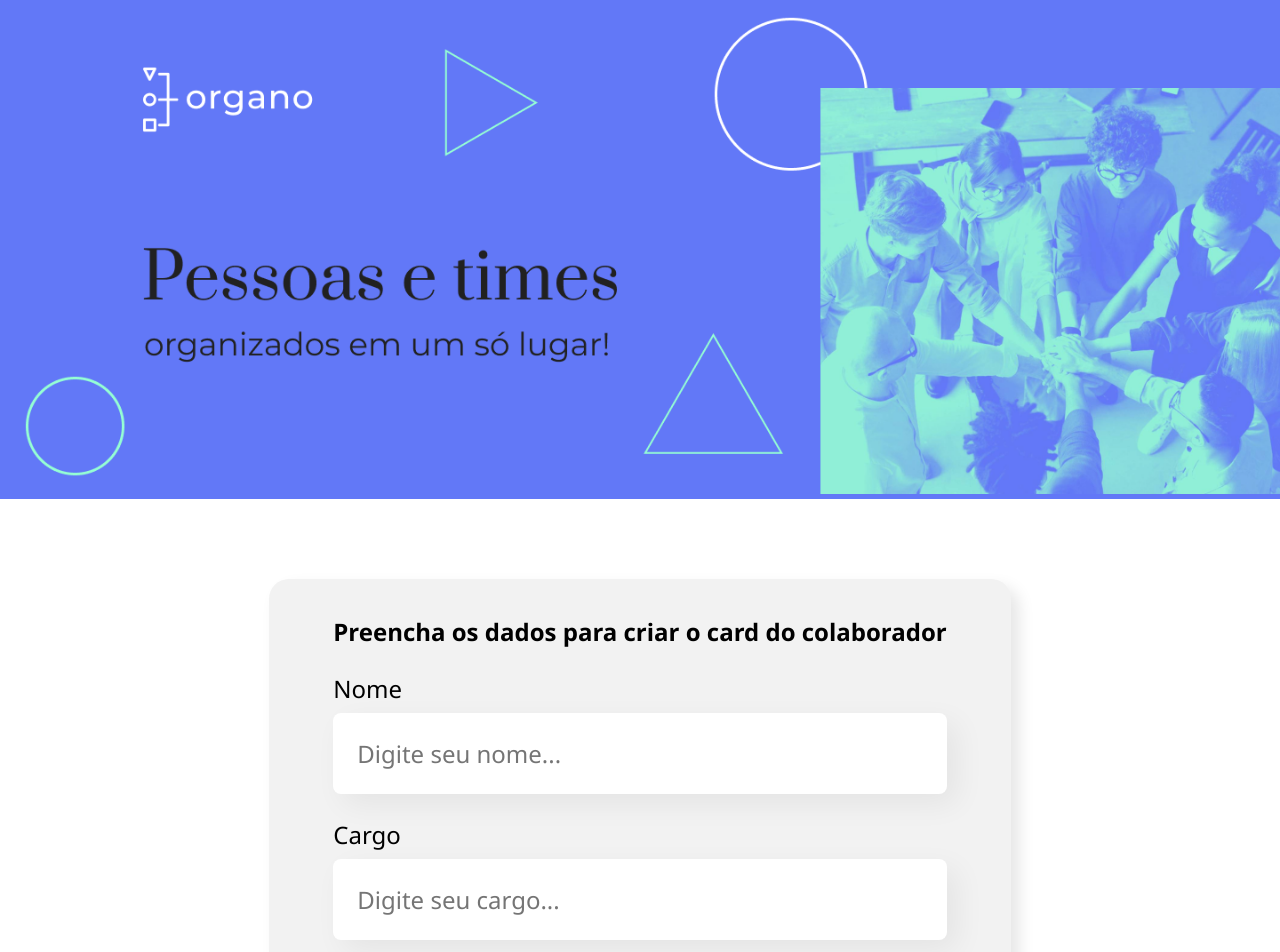
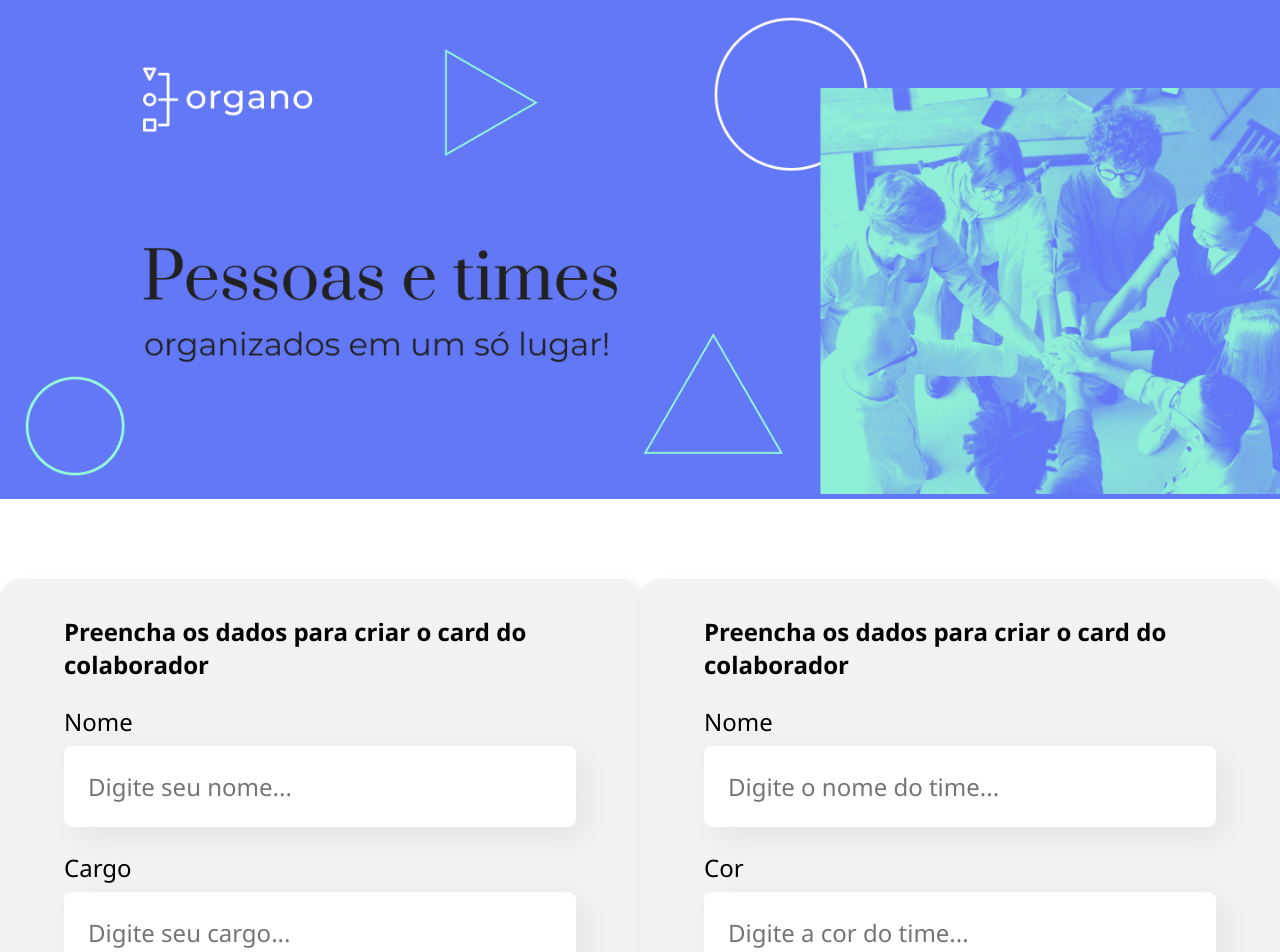
Before and after one commit to Matheus-Aguiarr/organograma, a React (Vite) app: page / in a window 1280 px wide. Shown: the top 952 px of the page. Built offline with nearby package versions, Linux system fonts and the light colour scheme.

Commit message:
Adicionei feature de adicionar um novo time no organo

```diff
--- a/src/App.jsx
+++ b/src/App.jsx
@@ -65,17 +65,25 @@ function App() {
     setTimes(
       times.map((time) => {
         if (time.id === id) {
-          time.corPrimaria = cor;
+          return { ...time, corPrimaria: cor };
         }
         return time;
       })
     );
   }
 
+  function cadastrarTime({ nome, cor }) {
+    if (!nome || !cor) {
+      console.error("nome e cor do time sao obrigatorios");
+    }
+    setTimes([...times, { nome, corPrimaria: cor, id: uuidv4() }]);
+  }
+
   return (
     <div>
       <Banner />
       <Formulario
+        aoCriarTime={cadastrarTime}
         times={nomesTimes}
         aoColaboradorCadastrado={(colaborador) =>
           aoNovoColaboradorAdicionado(colaborador)
--- a/src/components/Formulario.jsx
+++ b/src/components/Formulario.jsx
@@ -4,14 +4,17 @@ import ListaSuspensa from "./ListaSuspensa";
 import Botao from "./botao";
 import { useState } from "react";
 
-const Formulario = (props) => {
+const Formulario = ({ aoCriarTime, times, aoColaboradorCadastrado }) => {
   const [nome, setNome] = useState("");
   const [cargo, setCargo] = useState("");
   const [imagem, setImagem] = useState("");
   const [time, setTime] = useState("");
+  const [nomeTime, setNomeTime] = useState("");
+  const [corTime, setCorTime] = useState("");
 
-  const aoSalvar = () => {
-    props.aoColaboradorCadastrado({
+  const aoSalvar = (e) => {
+    e.preventDefault();
+    aoColaboradorCadastrado({
       nome,
       cargo,
       imagem,
@@ -25,10 +28,7 @@ const Formulario = (props) => {
 
   return (
     <section className="formulario">
-      <form
-        action=""
-        onSubmit={(event) => event.preventDefault() || aoSalvar()}
-      >
+      <form action="" onSubmit={aoSalvar}>
         <h2>Preencha os dados para criar o card do colaborador</h2>
         <CampoTexto
           obrigatorio={true}
@@ -51,7 +51,7 @@ const Formulario = (props) => {
           aoAlterado={(valor) => setImagem(valor)}
         />
         <ListaSuspensa
-          itens={props.times}
+          itens={times}
           label="Time"
           obrigatorio={true}
           valor={time}
@@ -59,6 +59,30 @@ const Formulario = (props) => {
         />
         <Botao>Criar Card</Botao>
       </form>
+      <form
+        action=""
+        onSubmit={(e) => {
+          e.preventDefault();
+          aoCriarTime({ nome: nomeTime, cor: corTime });
+        }}
+      >
+        <h2>Preencha os dados para criar o card do colaborador</h2>
+        <CampoTexto
+          obrigatorio
+          label={"Nome"}
+          placeholder={"Digite o nome do time"}
+          valor={nomeTime}
+          aoAlterado={(valor) => setNomeTime(valor)}
+        />
+        <CampoTexto
+          label={"Cor"}
+          placeholder={"Digite a cor do time"}
+          obrigatorio
+          valor={corTime}
+          aoAlterado={(valor) => setCorTime(valor)}
+        />
+        <Botao>Criar um novo Time</Botao>
+      </form>
     </section>
   );
 };
--- a/src/components/Time.jsx
+++ b/src/components/Time.jsx
@@ -3,12 +3,15 @@ import Colaborador from "./Colaborador";
 import "./Time.css";
 
 const Time = ({ time, colaboradores, aoDeletar, mudarCor }) => {
+  console.log(time.corPrimaria);
+  const corPrimaria = time.corPrimaria || "#000";
+
   return (
     colaboradores.length > 0 && (
       <section
         className="time"
         style={{
-          backgroundColor: hexToRgba(time.corPrimaria, "0.6"),
+          backgroundColor: hexToRgba(corPrimaria, "0.6"),
         }}
       >
         <input
@@ -17,7 +20,7 @@ const Time = ({ time, colaboradores, aoDeletar, mudarCor }) => {
           className="input-cor"
           onChange={(evento) => mudarCor(evento.target.value, time.id)}
         />
-        <h3 style={{ borderBottom: `4px solid ${time.corPrimaria}` }}>
+        <h3 style={{ borderBottom: `4px solid ${corPrimaria}` }}>
           {time.nome}
         </h3>
         <div className="colaboradores" key={colaboradores.id}>
@@ -29,7 +32,7 @@ const Time = ({ time, colaboradores, aoDeletar, mudarCor }) => {
                 nome={colaborador.nome}
                 cargo={colaborador.cargo}
                 imagem={colaborador.imagem}
-                cor={time.corPrimaria}
+                cor={corPrimaria}
                 aoDeletar={aoDeletar}
               />
             );
```
